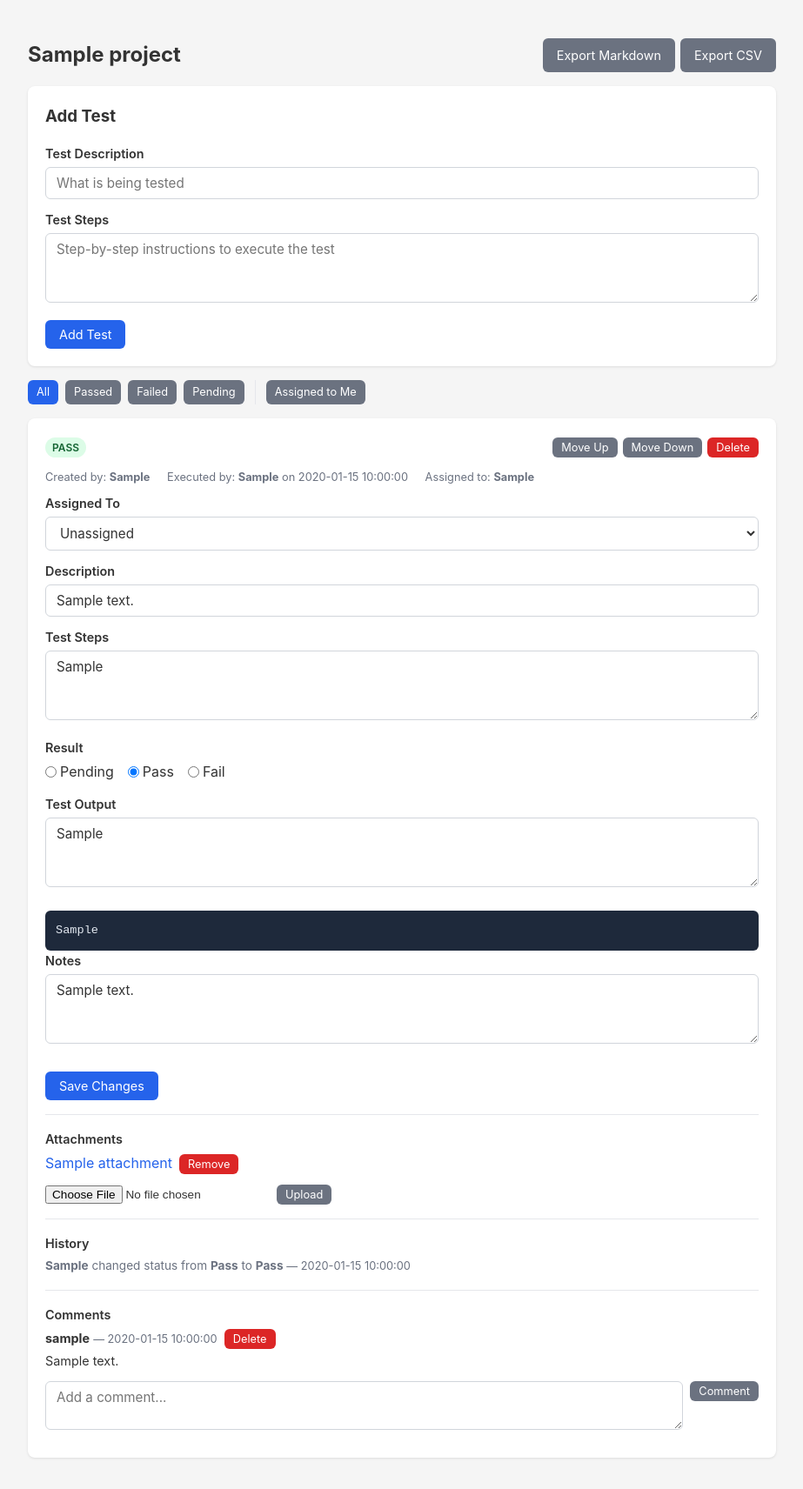
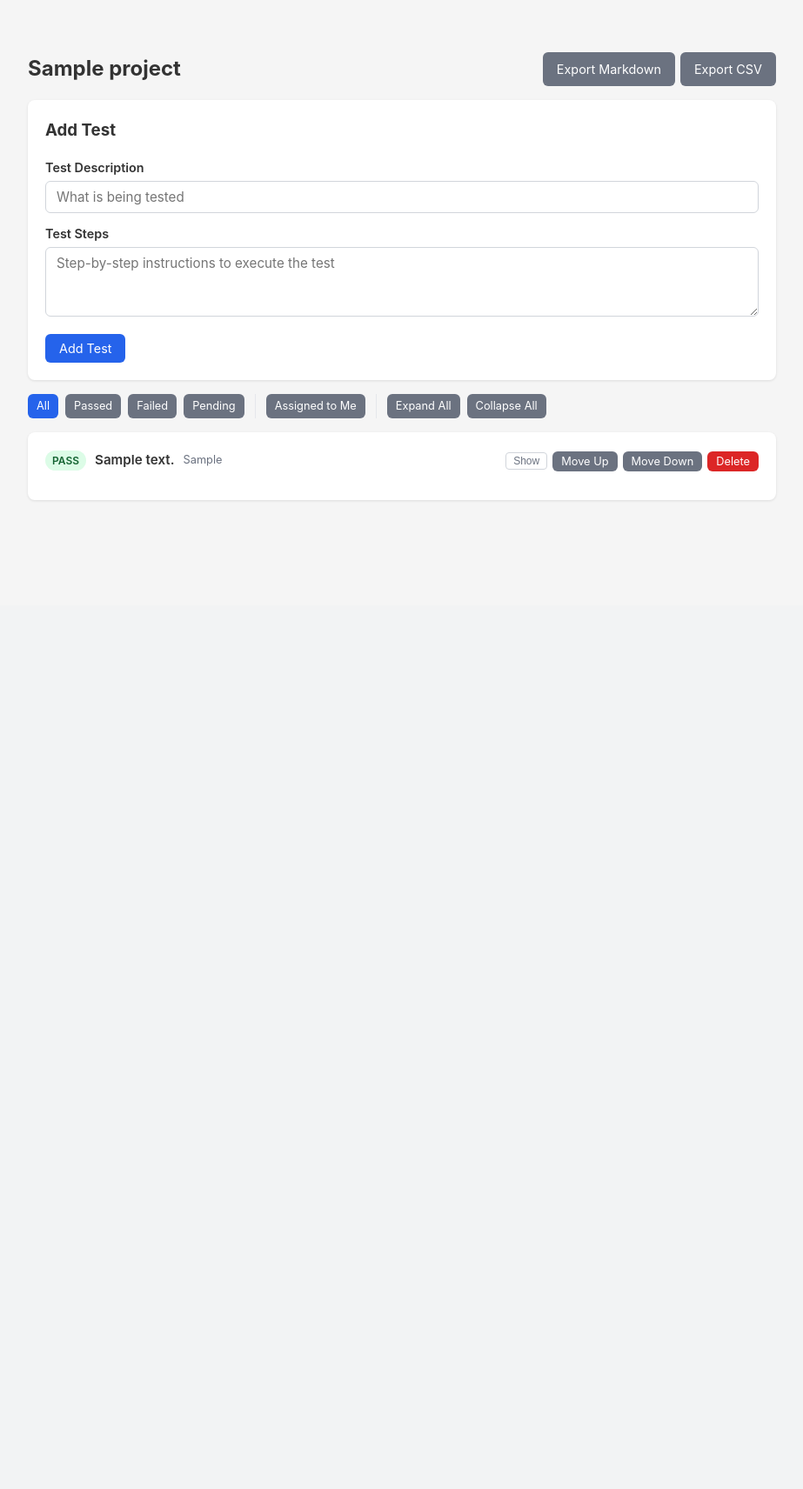
Before and after one commit to sbj-ee/TestMgr, a Flask app: page /projects/1 in a window 1280 px wide. Shown: the part 104-1816 px from the top of the page at 87% size, without its empty margins (178-1101 px from the left). After the commit the page ends 680 px from the top, so only its background shows below. Run offline with Flask 3, Linux system fonts and the light colour scheme; the visitor is signed in with stand-in values (Sample User, id 1); tables that the repository leaves empty hold one stand-in row (values such as "Sample post"); one stand-in notice (Sample message) is shown.

Commit message:
Add collapsible test cards and flash messages
- Test cards collapse by default showing badge, description, and assignee
- Show/Hide toggle per card with Expand All/Collapse All buttons
- Collapse state persists in sessionStorage
- Flash messages for all POST actions with auto-dismiss after 5 seconds

Co-Authored-By: Claude Opus 4.5 <noreply@anthropic.com>

```diff
--- a/app.py
+++ b/app.py
@@ -1,6 +1,6 @@
 from flask import (
     Flask, render_template, request, redirect, url_for,
-    send_from_directory, session, g, Response,
+    send_from_directory, session, g, Response, flash,
 )
 from werkzeug.security import generate_password_hash, check_password_hash
 from logging.handlers import RotatingFileHandler
@@ -343,6 +343,7 @@ def create_project():
         conn.commit()
         conn.close()
         app.logger.info("Project created: '%s' by %s", name, g.user["username"])
+        flash("Project created.")
     return redirect(url_for("index"))
 
 
@@ -427,6 +428,7 @@ def delete_project(project_id):
     conn.commit()
     conn.close()
     app.logger.info("Project deleted: id=%s by %s", project_id, g.user["username"])
+    flash("Project deleted.")
     return redirect(url_for("index"))
 
 
@@ -469,6 +471,7 @@ def clone_project(project_id):
     conn.commit()
     conn.close()
     app.logger.info("Project cloned: '%s' -> id=%s by %s", project["name"], new_project_id, g.user["username"])
+    flash("Project cloned.")
     return redirect(url_for("project_detail", project_id=new_project_id))
 
 
@@ -486,6 +489,7 @@ def archive_project(project_id):
     conn.close()
     action = "archived" if new_val else "unarchived"
     app.logger.info("Project %s: '%s' by %s", action, project["name"], g.user["username"])
+    flash("Project %s." % action)
     return redirect(url_for("index"))
 
 
@@ -671,6 +675,7 @@ def create_test(project_id):
         conn.commit()
         conn.close()
         app.logger.info("Test created: '%s' in project %s by %s", description, project_id, g.user["username"])
+        flash("Test added.")
     return redirect(url_for("project_detail", project_id=project_id))
 
 
@@ -755,8 +760,10 @@ def update_test(test_id):
         status_labels = {1: "Pass", 0: "Fail", None: "Pending"}
         app.logger.info("Test status changed: id=%s %s->%s by %s", test_id,
                         status_labels.get(test["passed"]), status_labels.get(passed), g.user["username"])
+        flash("Test saved. Status changed to %s." % status_labels.get(passed))
     else:
         app.logger.info("Test updated: id=%s by %s", test_id, g.user["username"])
+        flash("Test saved.")
     return redirect(url_for("project_detail", project_id=project_id))
 
 
@@ -782,6 +789,7 @@ def delete_test(test_id):
     conn.commit()
     conn.close()
     app.logger.info("Test deleted: id=%s by %s", test_id, g.user["username"])
+    flash("Test deleted.")
     return redirect(url_for("project_detail", project_id=project_id))
 
 
@@ -804,6 +812,7 @@ def upload_attachment(test_id):
         )
         conn.commit()
         app.logger.info("Attachment uploaded: '%s' on test %s by %s", file.filename, test_id, g.user["username"])
+        flash("Attachment uploaded.")
     conn.close()
     return redirect(url_for("project_detail", project_id=test["project_id"]))
 
@@ -824,6 +833,7 @@ def add_comment(test_id):
         )
         conn.commit()
         app.logger.info("Comment added on test %s by %s", test_id, g.user["username"])
+        flash("Comment added.")
     conn.close()
     return redirect(url_for("project_detail", project_id=test["project_id"]))
 
@@ -845,6 +855,7 @@ def delete_comment(comment_id):
     conn.commit()
     conn.close()
     app.logger.info("Comment deleted: id=%s by %s", comment_id, g.user["username"])
+    flash("Comment deleted.")
     return redirect(url_for("project_detail", project_id=test["project_id"]))
 
 
@@ -875,6 +886,7 @@ def delete_attachment(attachment_id):
     conn.commit()
     conn.close()
     app.logger.info("Attachment deleted: '%s' (id=%s) by %s", att["original_name"], attachment_id, g.user["username"])
+    flash("Attachment removed.")
     return redirect(url_for("project_detail", project_id=test["project_id"]))
 
 
@@ -912,6 +924,7 @@ def add_user():
             conn.commit()
             conn.close()
             app.logger.info("User added: '%s' (admin=%s) by %s", username, is_admin, g.user["username"])
+            flash("User added.")
             return redirect(url_for("user_list"))
     # re-render with error
     conn = get_db()
@@ -932,6 +945,7 @@ def toggle_admin(user_id):
         conn.execute("UPDATE users SET is_admin = ? WHERE id = ?", (new_val, user_id))
         conn.commit()
         app.logger.info("Admin toggled: '%s' admin=%s by %s", user["username"], new_val, g.user["username"])
+        flash("Admin role updated.")
     conn.close()
     return redirect(url_for("user_list"))
 
@@ -949,6 +963,7 @@ def reset_password(user_id):
         conn.commit()
         conn.close()
         app.logger.info("Password reset: user_id=%s by %s", user_id, g.user["username"])
+        flash("Password reset.")
     return redirect(url_for("user_list"))
 
 
@@ -963,6 +978,7 @@ def delete_user(user_id):
     conn.commit()
     conn.close()
     app.logger.info("User deleted: '%s' (id=%s) by %s", user["username"] if user else "unknown", user_id, g.user["username"])
+    flash("User deleted.")
     return redirect(url_for("user_list"))
 
 
--- a/templates/base.html
+++ b/templates/base.html
@@ -149,6 +149,21 @@
 
         .theme-toggle { background: none; border: 1px solid var(--header-link); color: var(--header-link); padding: 4px 10px; border-radius: 6px; cursor: pointer; font-size: 0.8rem; }
         .theme-toggle:hover { color: var(--header-text); border-color: var(--header-text); }
+
+        .test-body.collapsed { display: none; }
+        .test-summary { display: flex; align-items: center; gap: 10px; cursor: pointer; flex: 1; min-width: 0; }
+        .test-summary .desc-preview { font-weight: 600; font-size: 0.95rem; white-space: nowrap; overflow: hidden; text-overflow: ellipsis; }
+        .test-summary .meta-preview { font-size: 0.8rem; color: var(--muted); white-space: nowrap; }
+        .toggle-btn { background: none; border: 1px solid var(--input-border); color: var(--muted); padding: 2px 8px; border-radius: 4px; cursor: pointer; font-size: 0.75rem; white-space: nowrap; }
+        .toggle-btn:hover { color: var(--text); border-color: var(--text); }
+
+        .flash-container { margin-bottom: 16px; }
+        .flash-msg {
+            padding: 10px 14px; border-radius: 6px; margin-bottom: 8px; font-size: 0.9rem;
+            display: flex; justify-content: space-between; align-items: center;
+            background: var(--badge-pass-bg); color: var(--badge-pass-text);
+        }
+        .flash-msg .flash-close { background: none; border: none; cursor: pointer; font-size: 1.1rem; color: inherit; padding: 0 4px; }
     </style>
 </head>
 <body>
@@ -171,6 +186,18 @@
         </div>
     </div>
     <div class="container">
+        {% with messages = get_flashed_messages() %}
+        {% if messages %}
+        <div class="flash-container">
+            {% for msg in messages %}
+            <div class="flash-msg">
+                <span>{{ msg }}</span>
+                <button class="flash-close" onclick="this.parentElement.remove()">&times;</button>
+            </div>
+            {% endfor %}
+        </div>
+        {% endif %}
+        {% endwith %}
         {% block content %}{% endblock %}
     </div>
     <script>
@@ -189,6 +216,11 @@
             var saved = localStorage.getItem('theme');
             if (saved === 'dark') document.documentElement.setAttribute('data-theme', 'dark');
             updateBtn();
+            // auto-dismiss flash messages
+            var flashes = document.querySelectorAll('.flash-msg');
+            flashes.forEach(function(el) {
+                setTimeout(function() { if (el.parentElement) el.remove(); }, 5000);
+            });
         })();
     </script>
 </body>
--- a/templates/project.html
+++ b/templates/project.html
@@ -34,13 +34,16 @@
     <span style="border-left: 1px solid var(--border); margin: 0 4px;"></span>
     <a href="{{ url_for('project_detail', project_id=project['id'], assigned='me') }}"
        class="btn btn-sm {{ 'btn-primary' if assigned_filter == 'me' else 'btn-secondary' }}">Assigned to Me</a>
+    <span style="border-left: 1px solid var(--border); margin: 0 4px;"></span>
+    <button class="btn btn-sm btn-secondary" onclick="toggleAll(true)">Expand All</button>
+    <button class="btn btn-sm btn-secondary" onclick="toggleAll(false)">Collapse All</button>
 </div>
 
 {% if tests %}
     {% for test in tests %}
-    <div class="card">
+    <div class="card" data-test-id="{{ test['id'] }}">
         <div class="test-header">
-            <div>
+            <div class="test-summary" onclick="toggleTest({{ test['id'] }})">
                 {% if test['passed'] == 1 %}
                     <span class="badge badge-pass">Pass</span>
                 {% elif test['passed'] == 0 %}
@@ -48,8 +51,11 @@
                 {% else %}
                     <span class="badge badge-pending">Pending</span>
                 {% endif %}
+                <span class="desc-preview">{{ test['description'] }}</span>
+                {% if test['assigned_to'] %}<span class="meta-preview">{{ test['assigned_to'] }}</span>{% endif %}
             </div>
-            <div style="display: flex; gap: 6px;">
+            <div style="display: flex; gap: 6px; align-items: center;">
+                <button type="button" class="toggle-btn" onclick="toggleTest({{ test['id'] }})" id="toggle-{{ test['id'] }}">Show</button>
                 <form method="POST" action="{{ url_for('move_test', test_id=test['id'], direction='up') }}" class="inline-form">
                     <button type="submit" class="btn btn-secondary btn-sm" {% if loop.first %}disabled{% endif %}>Move Up</button>
                 </form>
@@ -63,6 +69,7 @@
             </div>
         </div>
 
+        <div class="test-body collapsed" id="test-body-{{ test['id'] }}">
         <form method="POST" action="{{ url_for('update_test', test_id=test['id']) }}">
 
             <div class="meta">
@@ -182,6 +189,7 @@
                 <button type="submit" class="btn btn-secondary btn-sm" style="margin-top: 0;">Comment</button>
             </form>
         </div>
+        </div>{# end test-body #}
     </div>
     {% endfor %}
 {% else %}
@@ -191,4 +199,44 @@
         <p style="color: var(--muted);">No tests yet. Add one above.</p>
     {% endif %}
 {% endif %}
+<script>
+function toggleTest(id) {
+    var body = document.getElementById('test-body-' + id);
+    var btn = document.getElementById('toggle-' + id);
+    if (body.classList.contains('collapsed')) {
+        body.classList.remove('collapsed');
+        btn.textContent = 'Hide';
+        sessionStorage.setItem('test-' + id, 'open');
+    } else {
+        body.classList.add('collapsed');
+        btn.textContent = 'Show';
+        sessionStorage.removeItem('test-' + id);
+    }
+}
+function toggleAll(expand) {
+    document.querySelectorAll('.test-body').forEach(function(el) {
+        var id = el.id.replace('test-body-', '');
+        var btn = document.getElementById('toggle-' + id);
+        if (expand) {
+            el.classList.remove('collapsed');
+            if (btn) btn.textContent = 'Hide';
+            sessionStorage.setItem('test-' + id, 'open');
+        } else {
+            el.classList.add('collapsed');
+            if (btn) btn.textContent = 'Show';
+            sessionStorage.removeItem('test-' + id);
+        }
+    });
+}
+(function() {
+    document.querySelectorAll('.test-body').forEach(function(el) {
+        var id = el.id.replace('test-body-', '');
+        if (sessionStorage.getItem('test-' + id) === 'open') {
+            el.classList.remove('collapsed');
+            var btn = document.getElementById('toggle-' + id);
+            if (btn) btn.textContent = 'Hide';
+        }
+    });
+})();
+</script>
 {% endblock %}
```
